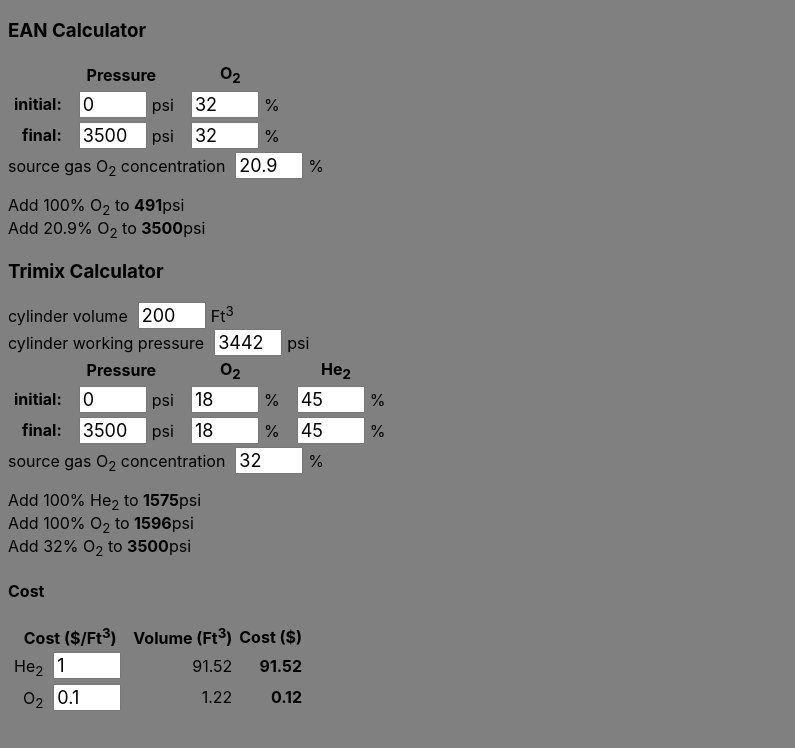
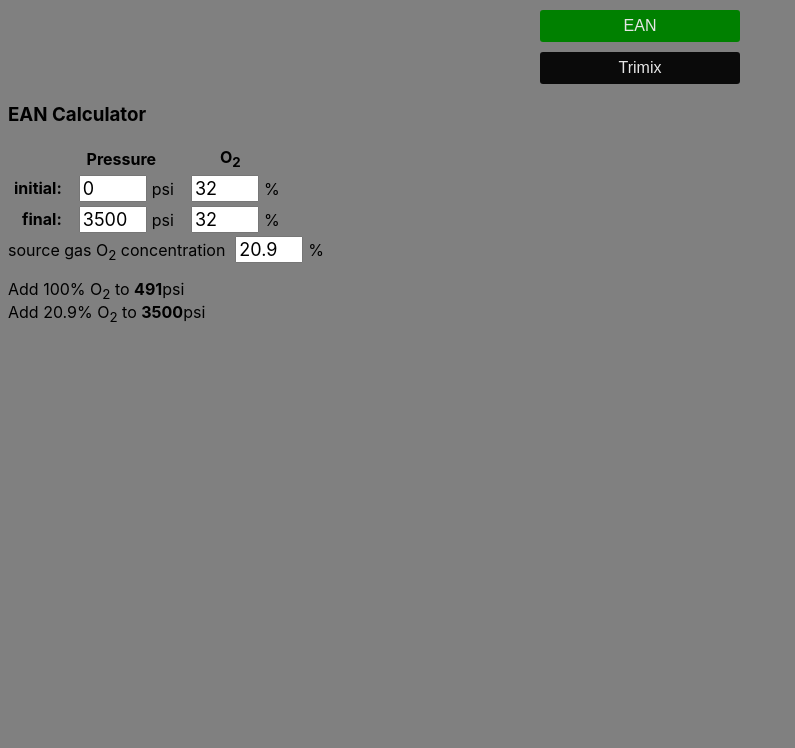
Before and after one commit to bm5w/trimixCalc, a React app: page / in a window 1280 px wide. Shown: the top 748 px of the page, without its empty margins (0-795 px from the left). Built offline with nearby package versions, Linux system fonts and the light colour scheme.

Commit message:
Add Switch Component.

```diff
--- a/app/App.jsx
+++ b/app/App.jsx
@@ -1,7 +1,6 @@
 import React from 'react';
 import ReactDOM from 'react-dom';
-import Ean from './components/Ean.jsx';
-import Trimix from './components/Trimix.jsx';
+import Switch from './components/Switch.jsx';
 require("./index.css");
 
 class App extends React.Component {
@@ -12,8 +11,7 @@ class App extends React.Component {
     render() {
         return (
             <div>
-                <Ean/>
-                <Trimix/>
+                <Switch/>
             </div>
         )
     }
--- /dev/null
+++ b/app/components/Switch.jsx
@@ -0,0 +1,50 @@
+import React from 'react';
+import Ean from './Ean.jsx';
+import Trimix from './Trimix.jsx';
+import Button from './Button.jsx';
+
+class Switch extends React.Component {
+    constructor(props) {
+        super(props);
+        this.state = {
+            EAN: true,
+            Trimix: false
+        }
+
+        this.onChange = this.onChange.bind(this);
+    }
+
+    onChange(id) {
+        let initial = this.state;
+        initial.EAN = !initial.EAN
+        initial.Trimix = !initial.Trimix
+        this.setState(initial);
+    }
+
+    render() {
+        let EANOn = this.state.EAN;
+        return (
+            <div>
+                <div>
+                    <Button
+                        disabled={this.state.EAN}
+                        text='EAN'
+                        id='EAN'
+                        onChange={this.onChange}
+                    />
+                    <Button
+                        disabled={this.state.Trimix}
+                        text='Trimix'
+                        id='Trimix'
+                        onChange={this.onChange}
+                    />
+                </div>
+                <div>
+                    {EANOn ? <Ean/> : <Trimix/>}
+                </div>
+            </div>
+        )
+    }
+}
+
+export default Switch;
```
